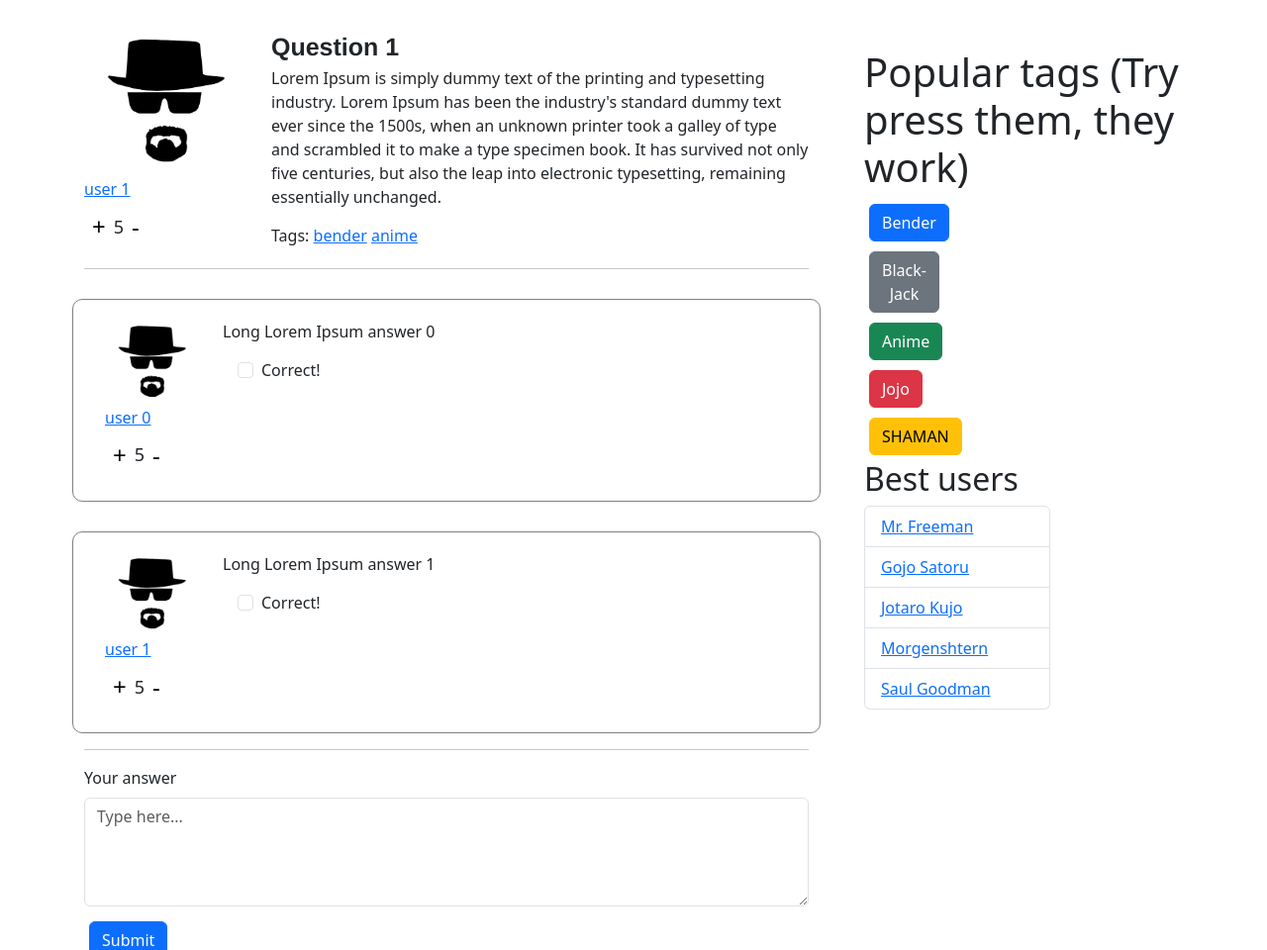
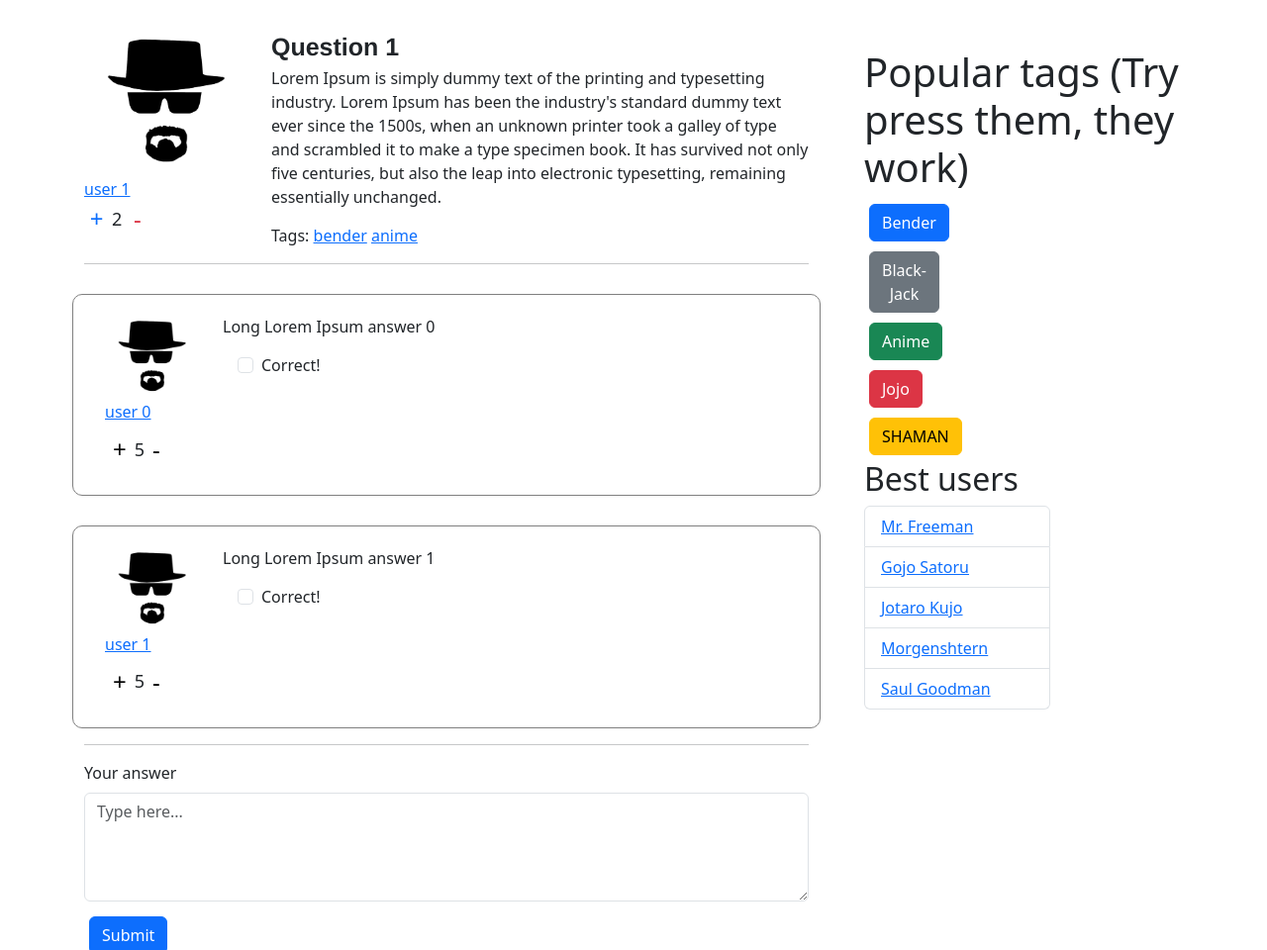
Before and after one commit to WhiskeyMoonlight/VK_Web, a Django app: page /question/1 in a window 1280 px wide. Shown: the part 64-1024 px from the top of the page at 99% size. Run offline with Django 4.2, Linux system fonts and the light colour scheme; some libraries are stand-ins or nearby versions.

Commit message:
Updated like buttons

```diff
--- a/templates/components/current_question_item.html
+++ b/templates/components/current_question_item.html
@@ -7,10 +7,12 @@
             <a href="">user {{ question.id }}</a>
         </div>
         <div class="row-3">
-            <div class="like-container">
-                <button class="like-button">+</button>
-                <span class="like-count">5</span>
-                <button class="dislike-button">-</button>
+            <div class="d-inline-flex" style="align-items: center;">
+                <button type="button" class="like-button btn btn-outline-primary"
+                        style="width: 25px; margin: 0;">+</button>
+                <span class="like-count" style="margin: 3px;">2</span>
+                <button type="button" class="like-button btn btn-outline-danger"
+                        style="width: 25px; margin: 0;">-</button>
             </div>
         </div>
     </div>
```
Also changed, not shown: templates/components/question_item.html (+6 -4 lines).
